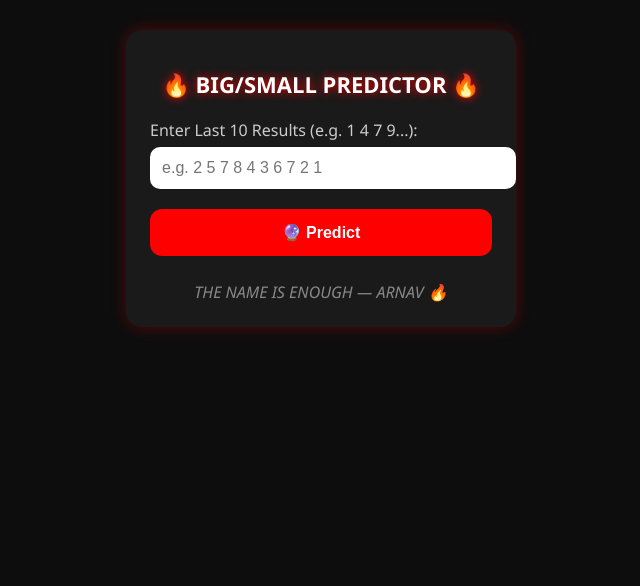
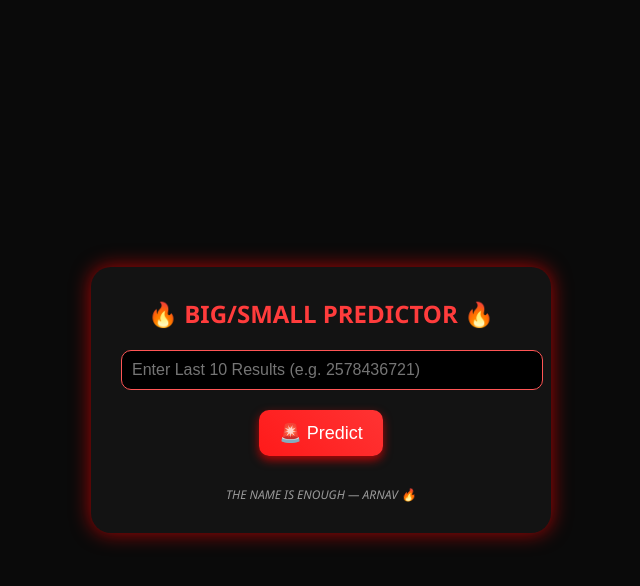
Before and after one commit to arnav1100/UI, a plain HTML site: page index.html in a window 1280 px wide. Shown: the whole page, without its empty margins (319-959 px from the left). Drawn offline with Linux system fonts and the light colour scheme.

Commit message:
Update index.html

```diff
--- a/index.html
+++ b/index.html
@@ -1,125 +1,127 @@
 <!DOCTYPE html><html lang="en">
 <head>
-  <meta charset="UTF-8">
-  <title>BIG/SMALL Hack - Sniper-X Logic</title>
+  <meta charset="UTF-8" />
+  <meta name="viewport" content="width=device-width, initial-scale=1.0" />
+  <title>91Club BIG/SMALL Hack</title>
   <style>
     body {
-      font-family: 'Segoe UI', sans-serif;
-      background: #0d0d0d;
-      color: #fff;
       margin: 0;
       padding: 0;
+      font-family: 'Segoe UI', sans-serif;
+      background: #0a0a0a;
+      color: white;
       display: flex;
       flex-direction: column;
       align-items: center;
+      justify-content: center;
+      min-height: 100vh;
+    }.container {
+  background: #131313;
+  border-radius: 20px;
+  padding: 30px;
+  width: 90%;
+  max-width: 400px;
+  box-shadow: 0 0 20px #ff0000aa;
+  text-align: center;
 }
-    .container {
-      max-width: 420px;
-      background: #1a1a1a;
-      padding: 24px;
-      margin: 30px auto;
-      border-radius: 16px;
-      box-shadow: 0 0 15px rgba(255, 0, 0, 0.3);
+
+.title {
+  font-size: 24px;
+  font-weight: bold;
+  margin-bottom: 20px;
+  color: #ff3c3c;
 }
-    h1 {
-      text-align: center;
+
+.input-box {
+  background: #000;
+  border: 1px solid #ff5555;
+  border-radius: 10px;
+  padding: 10px;
+  color: white;
+  width: 100%;
+  margin-bottom: 20px;
+  font-size: 16px;
+  outline: none;
+}
+
+.predict-btn {
+  background: linear-gradient(45deg, #ff1a1a, #ff3333);
+  border: none;
+  color: white;
+  font-size: 18px;
+  padding: 12px 20px;
+  border-radius: 10px;
+  cursor: pointer;
+  box-shadow: 0 4px 10px #ff0000aa;
+  transition: 0.3s ease-in-out;
+}
+
+.predict-btn:hover {
+  transform: scale(1.05);
+  background: linear-gradient(45deg, #ff3333, #ff4d4d);
+}
+
+.result {
+  margin-top: 20px;
   font-size: 22px;
-      margin-bottom: 20px;
+  font-weight: bold;
+  color: #ff5555;
   text-shadow: 0 0 10px red;
 }
-    label {
-      display: block;
-      margin: 12px 0 6px;
-      color: #ccc;
-    }
-    input[type="text"] {
-      width: 100%;
-      padding: 12px;
-      border-radius: 10px;
-      border: none;
-      font-size: 16px;
-    }
-    button {
-      background: red;
-      color: white;
-      font-weight: bold;
-      padding: 14px;
-      border: none;
-      border-radius: 12px;
-      font-size: 16px;
-      width: 100%;
-      margin-top: 20px;
-      cursor: pointer;
-    }
-    .result-box {
-      margin-top: 20px;
-      text-align: center;
-      font-size: 24px;
-      font-weight: bold;
-      color: #00ff88;
-      text-shadow: 0 0 10px #00ff88;
-    }
+
 .quote {
-      margin-top: 25px;
-      text-align: center;
-      color: #888;
+  margin-top: 30px;
+  font-size: 12px;
+  color: #999;
   font-style: italic;
 }
+
   </style>
 </head>
 <body>
   <div class="container">
-    <h1>🔥 BIG/SMALL PREDICTOR 🔥</h1><label for="lastResults">Enter Last 10 Results (e.g. 1 4 7 9...):</label>
-<input type="text" id="lastResults" placeholder="e.g. 2 5 7 8 4 3 6 7 2 1">
-
-<button onclick="predictNext()">🔮 Predict</button>
-
-<div class="result-box" id="prediction"></div>
+    <div class="title">🔥 BIG/SMALL PREDICTOR 🔥</div>
+    <input id="results" class="input-box" placeholder="Enter Last 10 Results (e.g. 2578436721)">
+    <button class="predict-btn" onclick="predict()">🚨 Predict</button>
+    <div class="result" id="prediction"></div>
     <div class="quote">THE NAME IS ENOUGH — ARNAV 🔥</div>
-
   </div>  <script>
-    function predictNext() {
-      const input = document.getElementById('lastResults').value.trim();
-      const lastResults = input.split(/\s+/).map(Number);
-
-      if (lastResults.length < 10 || lastResults.some(isNaN)) {
-        alert("Please enter 10 valid numbers (0–9). Use spaces to separate.");
+    function predict() {
+      const val = document.getElementById('results').value.trim();
+      if (val.length !== 10 || /[^0-9]/.test(val)) {
+        alert('Enter exactly 10 digits (0-9 only)');
         return;
       }
 
-      let bigCount = 0, smallCount = 0, evenCount = 0, oddCount = 0;
-      let lastDigitRule = '';
+      const digits = val.split('').map(Number);
 
-      lastResults.forEach(n => {
-        if (n >= 5) bigCount++; else smallCount++;
-        if (n % 2 === 0) evenCount++; else oddCount++;
-      });
+      let big = 0, small = 0, odd = 0, even = 0;
+      let streak = { count: 1, value: null };
 
-      // Layer 1: Last Digit Rule
-      const lastDigit = lastResults[lastResults.length - 1];
-      if ([0,1,5,8,9].includes(lastDigit)) lastDigitRule = 'BIG';
-      else lastDigitRule = 'SMALL';
+      for (let i = 0; i < digits.length; i++) {
+        const d = digits[i];
+        if (d >= 5) big++; else small++;
+        if (d % 2 === 0) even++; else odd++;
+        if (i > 0 && (digits[i] >= 5) === (digits[i - 1] >= 5)) {
+          streak.count++;
+        } else {
+          streak.count = 1;
+        }
+      }
 
-      // Layer 2: Streak Watchdog (last 3 same = flip)
-      const last3 = lastResults.slice(-3).map(n => n >= 5 ? 'BIG' : 'SMALL');
-      const same = last3.every(v => v === last3[0]);
-      const streakSuggest = same ? (last3[0] === 'BIG' ? 'SMALL' : 'BIG') : null;
+      let last = digits[9];
+      let layerVotes = { BIG: 0, SMALL: 0 };
 
-      // Layer 3: Odd/Even Counter
-      const oddEvenSuggest = oddCount > evenCount ? 'SMALL' : 'BIG';
+      if ([0, 1, 5, 8, 9].includes(last)) layerVotes.BIG++;
+      else layerVotes.SMALL++;
 
-      // Failsafe (more SMALLs in history = flip to BIG)
-      const fallback = smallCount > bigCount ? 'BIG' : 'SMALL';
+      if (streak.count >= 3) layerVotes.SMALL++;
 
-      // Voting Mechanism
-      const votes = [lastDigitRule, streakSuggest, oddEvenSuggest, fallback];
-      const result = votes.filter(v => v !== null);
-      const bigVotes = result.filter(v => v === 'BIG').length;
-      const smallVotes = result.filter(v => v === 'SMALL').length;
+      if (odd > even) layerVotes.SMALL++;
+      else layerVotes.BIG++;
 
-      const prediction = bigVotes > smallVotes ? 'BIG' : 'SMALL';
-
-      document.getElementById("prediction").innerText = `Prediction: ${prediction}`;
+      let prediction = layerVotes.BIG > layerVotes.SMALL ? 'BIG 🔴' : 'SMALL 🟢';
+      document.getElementById('prediction').innerText = `Prediction: ${prediction}`;
     }
   </script></body>
 </html>
```
Lines whose indentation alone changed are shown as unchanged.
